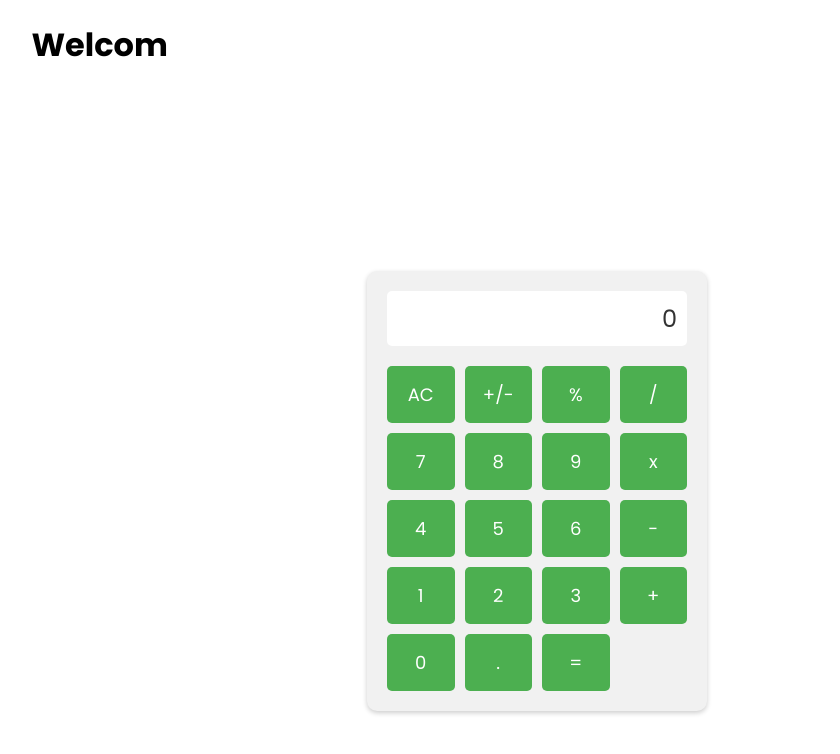
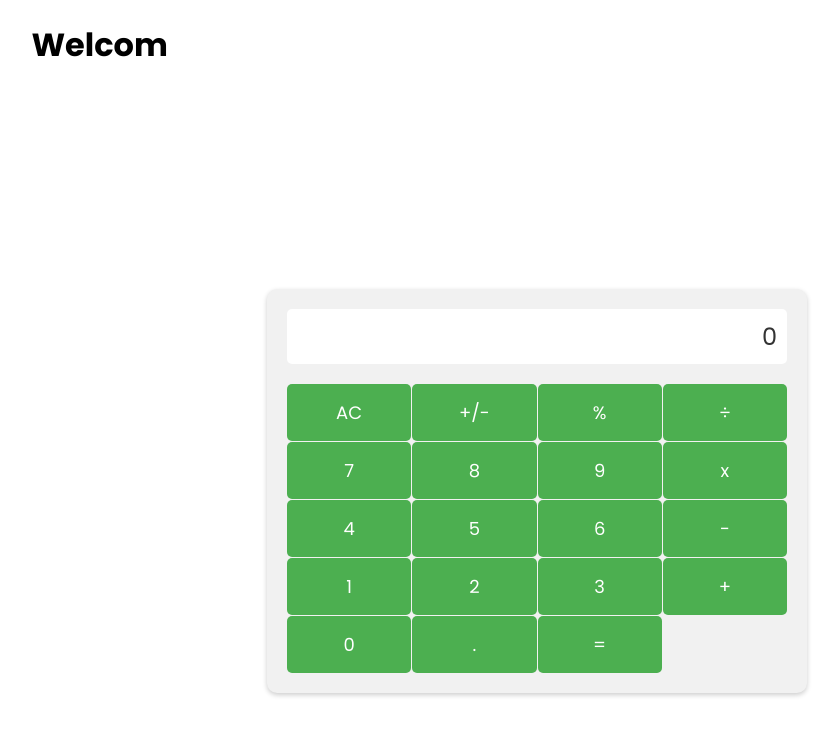
Before and after one commit to tchasinga/math-magecianes, a React (Create React App) app: page / in a window 1280 px wide. Shown: the top 754 px of the page, without its empty margins (103-943 px from the left). Built offline with nearby package versions, Linux system fonts and the light colour scheme.

Commit message:
checking and updating

```diff
--- a/src/Components/Calcmyitems.js
+++ b/src/Components/Calcmyitems.js
@@ -1,5 +1,6 @@
 import React from 'react';
 import PropTypes from 'prop-types';
+import './desiCalc.css';
 
 function Items({ number }) {
   let className = 'input-btn';
--- a/src/Components/Calculator.js
+++ b/src/Components/Calculator.js
@@ -7,7 +7,7 @@ const CaculElement = [
   'AC',
   '+/-',
   '%',
-  '/',
+  '÷',
   '7',
   '8',
   '9',
--- a/src/Components/desiCalc.css
+++ b/src/Components/desiCalc.css
@@ -1,7 +1,7 @@
 /* styles.css */
 
 .calculator {
-    width: 300px;
+    width: 500px;
     background-color: #f1f1f1;
     border-radius: 10px;
     box-shadow: 0 2px 5px rgba(0, 0, 0, 0.2);
@@ -23,7 +23,7 @@
   .buttons {
     display: grid;
     grid-template-columns: repeat(4, 1fr);
-    gap: 10px;
+    gap: 1px;
   }
 
   .calcButton {
@@ -67,3 +67,6 @@
     align-items: center;
     height: 100vh;
   }
+  .zero{
+    grid-column: 1/3;
+  }
```
